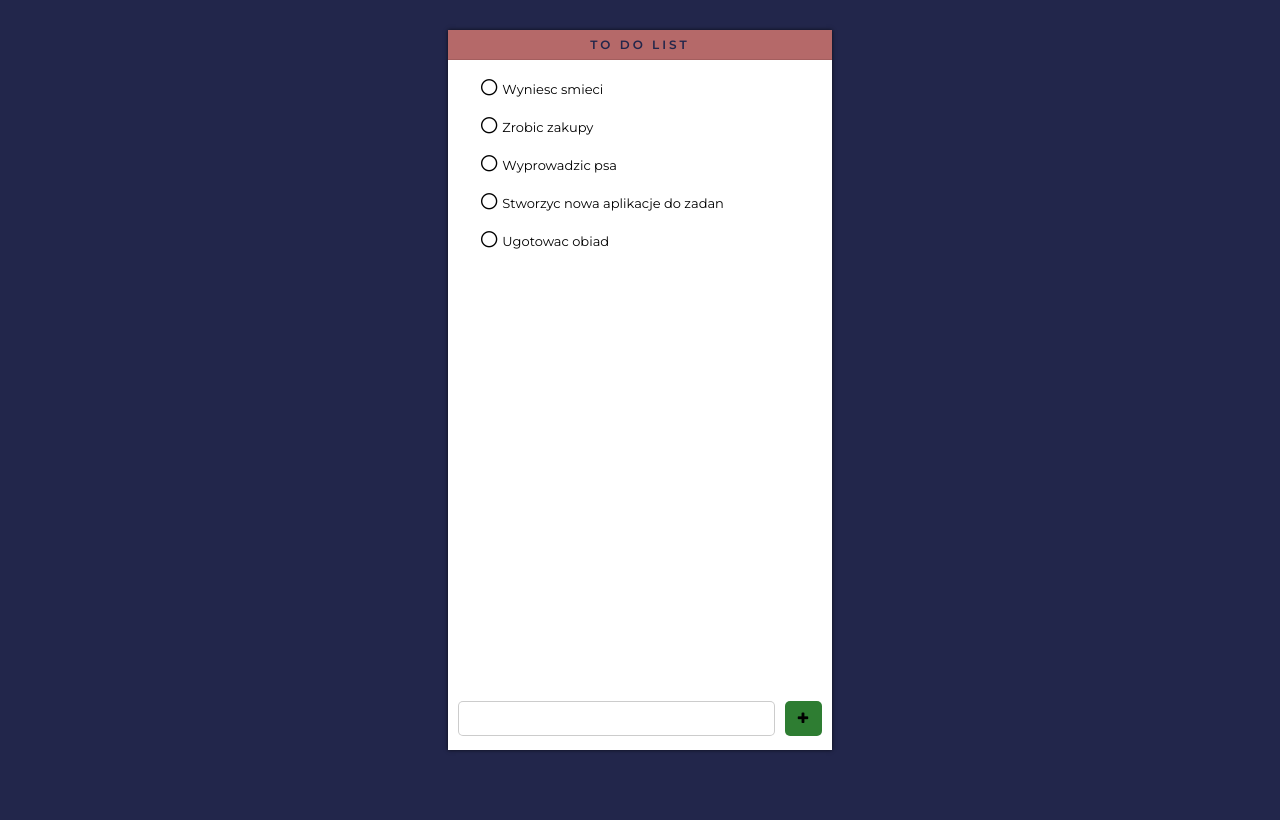
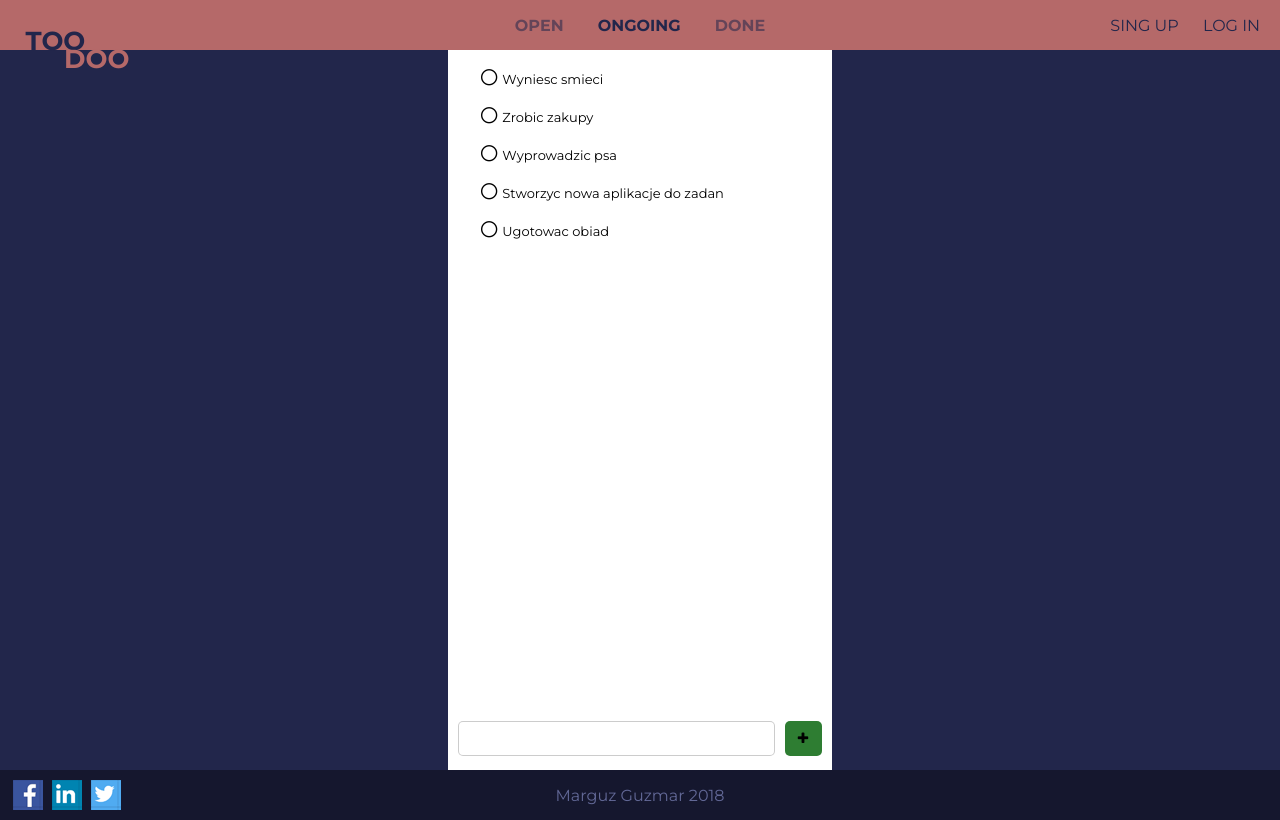
Before and after one commit to marrreg/to-do-list, a plain HTML site: page index.html in a window 1280 px wide. Drawn offline with Linux system fonts and the light colour scheme.

Commit message:
new layout for header & footer

```diff
--- a/css/style.css
+++ b/css/style.css
@@ -8,16 +8,76 @@ body {
     box-sizing: border-box;
 }
 
+header {
+    background-color: #b56969;
+    width: 100%;
+    height: 50px;
+    position: relative;
+}
+
+#logo-up {
+    position: absolute;
+    bottom: -65%;
+    left: 2%;
+    text-transform: uppercase;
+}
+
+#logo-up p {
+    font-size: 26px;
+    color: #22264b;
+    font-weight: 700;
+}
+
+#logo-down {
+    left: 5%;
+    position: absolute;
+    bottom: -102%;
+    text-transform: uppercase;
+}
+
+#logo-down p {
+    font-size: 26px;
+    color: #b56969;
+    font-weight: 700;
+}
+
+#status {
+    position: absolute;
+    transform: translateX(-50%);
+    left: 50%;
+}
+
+#status p {
+    display: inline-block;
+    color: #22264b;
+    text-transform: uppercase;
+    font-weight: 700;
+    margin-right: 15px;
+    margin-left: 15px;
+}
+
+#status .light-text {
+    opacity: 0.55;
+}
+
+#login {
+    position: absolute;
+    right: 0%;
+}
+
+#login p {
+    display: inline-block;
+    color: #22264b;
+    text-transform: uppercase;
+    margin-right: 20px;
+}
+
 #list {
     width: 30%;
     margin: auto;
     background-color: white;
-    margin-top: 30px;
     height: 90vh;
     position: relative;
-    -webkit-box-shadow: 0px 0px 4px 0px rgba(0,0,0,0.7);
-    -moz-box-shadow: 0px 0px 4px 0px rgba(0,0,0,0.7);
-    box-shadow: 0px 0px 4px 0px rgba(0,0,0,0.7);
 }
 
 #taskList {
@@ -50,21 +110,6 @@ body {
 /*    display: inline-block;*/
     font-size: 15px;
 
-}
-
-#list h1 {
-    margin-top: 0;
-    background: #b56969;
-    text-align: center;
-    text-transform: uppercase;
-    letter-spacing: 3px;
-    border-bottom: 1px solid rgba(0,0,0,0.1);
-    font-size: 12px;
-    padding-top: 7px;
-    font-weight: 600;
-    margin-bottom: 0;
-    color: #22264b;
-    height: 30px;
 }
 
 #addTaskSection {
@@ -107,3 +152,43 @@ i.fa.fa-circle-thin, i.fa.fa-check-circle, i.fa.fa-play-circle-o {
 .strikeElement {
     text-decoration: line-through;
 }
+
+footer {
+    background-color: #15172e;
+    width: 100%;
+    height: 50px;
+    position: relative;
+}
+
+footer p {
+    color: #626896;
+    position: absolute;
+    transform: translateX(-50%);
+    left: 50%;
+    top: 0%;
+}
+
+#icons-container {
+    position: absolute;
+    top: 20%;
+    left: 1%;
+}
+
+.icons {
+    width: 30px;
+    height: 30px;
+    margin-right: 5px;
+    display: inline-block;
+}
+
+#facebook {
+    background-image: url(../images/Facebook.png);
+}
+
+#twitter {
+    background-image: url(../images/Twitter.png);
+}
+
+#linkedin {
+    background-image: url(../images/Linkedin.png);
+}
--- a/index.html
+++ b/index.html
@@ -10,8 +10,24 @@
 </head>
 
 <body>
+   <header>
+       <div id="logo-up">
+           <p>too</p>
+       </div>
+        <div id="logo-down">
+           <p>doo</p>
+       </div>
+       <div id="status">
+           <p class="light-text">open</p>
+           <p>ongoing</p>
+           <p class="light-text">done</p>
+       </div>
+       <div id="login">
+           <p>sing up</p>
+           <p>log in</p>
+       </div>
+   </header>
     <div id="list">
-        <h1>To do list</h1>
         <ul id="taskList"></ul>
 
         <div id="addTaskSection">
@@ -20,6 +36,14 @@
         </div>
 
     </div>
+    <footer>
+        <div id="icons-container">
+            <a href="" class="icons" id="facebook"></a>
+            <a href="" class="icons" id="linkedin"></a>
+            <a href="" class="icons" id="twitter"></a>
+        </div>
+        <p>Marguz Guzmar 2018</p>
+    </footer>
 
     <script src="js/app.js"></script>
 </body>
```
Also changed, not shown: images/Facebook.png (added), images/Linkedin.png (added), images/Twitter.png (added).
